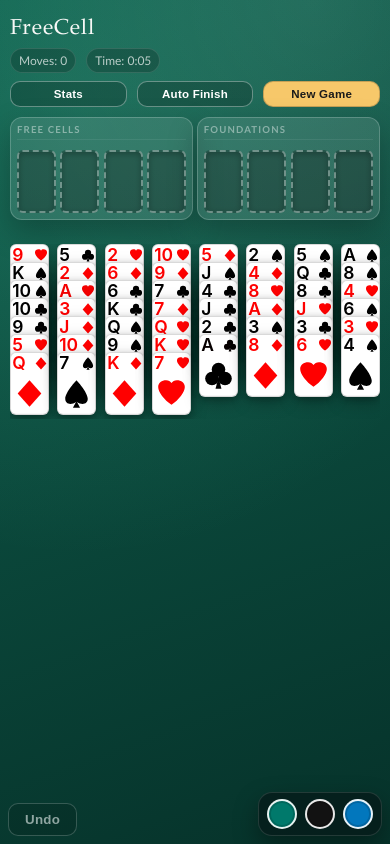
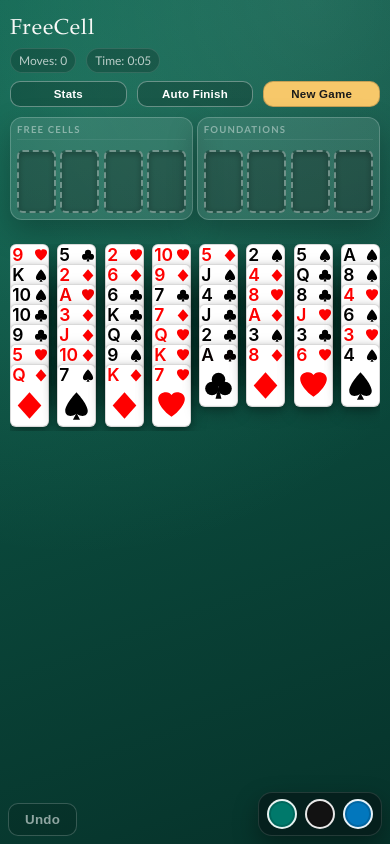
Before and after one commit to rehmut/FreeCell, a React (Vite) app: page / in a window 390 px wide. Built offline with nearby package versions, Linux system fonts and the light colour scheme.

Commit message:
Increase stack offset and improve double-tap

```diff
--- a/src/components/Card.tsx
+++ b/src/components/Card.tsx
@@ -17,6 +17,7 @@ export const Card: React.FC<CardProps> = ({ card, isDraggable = false, onClick,
         data: card,
         disabled: !isDraggable,
     });
+    const lastTapRef = React.useRef<number>(0);
 
     const transformStyle = transform ? {
         transform: `translate3d(${transform.x}px, ${transform.y}px, 0)`,
@@ -25,12 +26,24 @@ export const Card: React.FC<CardProps> = ({ card, isDraggable = false, onClick,
     } : {};
 
     if (!card.faceUp) {
+        const handlePointerUp = (event: React.PointerEvent<HTMLDivElement>) => {
+            if (isDragging) return;
+            if (event.pointerType !== 'touch' && event.pointerType !== 'pen') return;
+            const now = Date.now();
+            if (now - lastTapRef.current < 260) {
+                lastTapRef.current = 0;
+                onDoubleClick?.();
+                return;
+            }
+            lastTapRef.current = now;
+        };
         return (
             <div
                 className={`${styles.card} ${styles.faceDown} ${isDraggable ? styles.draggable : styles.static}`}
                 style={{ ...style }}
                 onClick={onClick}
                 onDoubleClick={onDoubleClick}
+                onPointerUp={handlePointerUp}
             />
         );
     }
@@ -55,6 +68,17 @@ export const Card: React.FC<CardProps> = ({ card, isDraggable = false, onClick,
             }}
             onClick={onClick}
             onDoubleClick={onDoubleClick}
+            onPointerUp={(event) => {
+                if (isDragging) return;
+                if (event.pointerType !== 'touch' && event.pointerType !== 'pen') return;
+                const now = Date.now();
+                if (now - lastTapRef.current < 260) {
+                    lastTapRef.current = 0;
+                    onDoubleClick?.();
+                    return;
+                }
+                lastTapRef.current = now;
+            }}
         />
     );
 };
--- a/src/index.css
+++ b/src/index.css
@@ -3,7 +3,7 @@
   --card-width: clamp(72px, 8.5vw, 96px);
   --card-height: calc(var(--card-width) / var(--card-aspect));
   --card-radius: clamp(8px, 0.9vw, 12px);
-  --stack-offset: clamp(34px, 3.4vw, 48px);
+  --stack-offset: clamp(38px, 3.8vw, 52px);
   --pile-gap: clamp(6px, 1vw, 12px);
   --board-max: 1100px;
   --panel-bg: rgba(255, 255, 255, 0.08);
@@ -42,7 +42,7 @@ body {
   :root {
     --card-width: clamp(44px, 10vw, 66px);
     --card-radius: clamp(7px, 0.9vw, 10px);
-    --stack-offset: clamp(20px, 3.8vw, 30px);
+    --stack-offset: clamp(22px, 4.2vw, 32px);
     --pile-gap: clamp(3px, 1.2vw, 7px);
   }
 }
@@ -51,7 +51,7 @@ body {
   :root {
     --card-width: clamp(36px, 10vw, 56px);
     --card-radius: clamp(6px, 0.9vw, 9px);
-    --stack-offset: clamp(18px, 3.6vw, 26px);
+    --stack-offset: clamp(20px, 4vw, 28px);
     --pile-gap: clamp(2px, 0.9vw, 5px);
   }
 }
```
